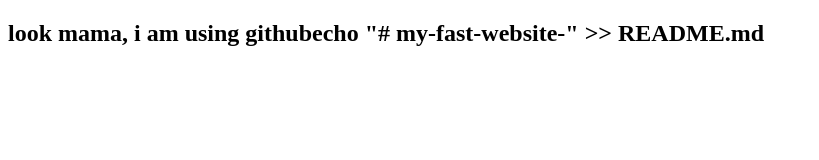
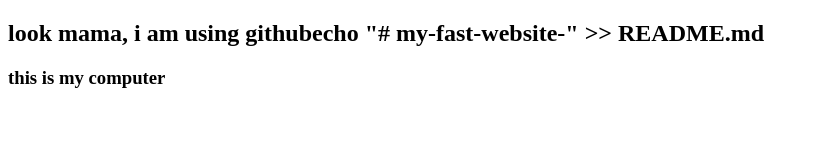
Before and after one commit to muin-uddin/my-fast-website-, a plain HTML site: page index.html in a window 1280 px wide. Shown: the whole page, without its empty margins (0-819 px from the left). Drawn offline with Linux system fonts and the light colour scheme.

Commit message:
this is my computar

```diff
--- a/index.html
+++ b/index.html
@@ -7,5 +7,6 @@
 </head>
 <body>
     <h2>look mama, i am using githubecho "# my-fast-website-" >> README.md </h2>
+    <h3>this is my computer</h3>
 </body>
 </html>
```
